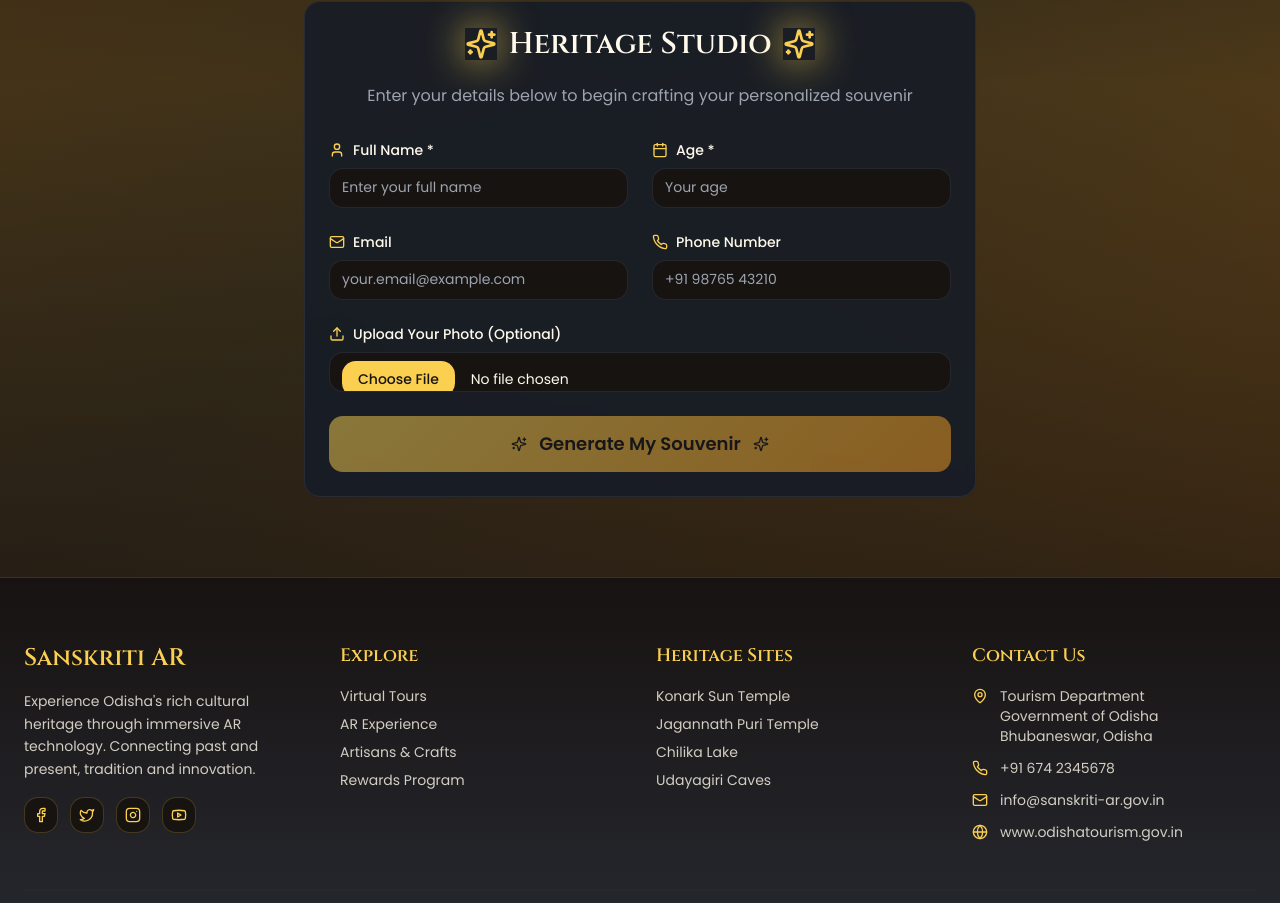
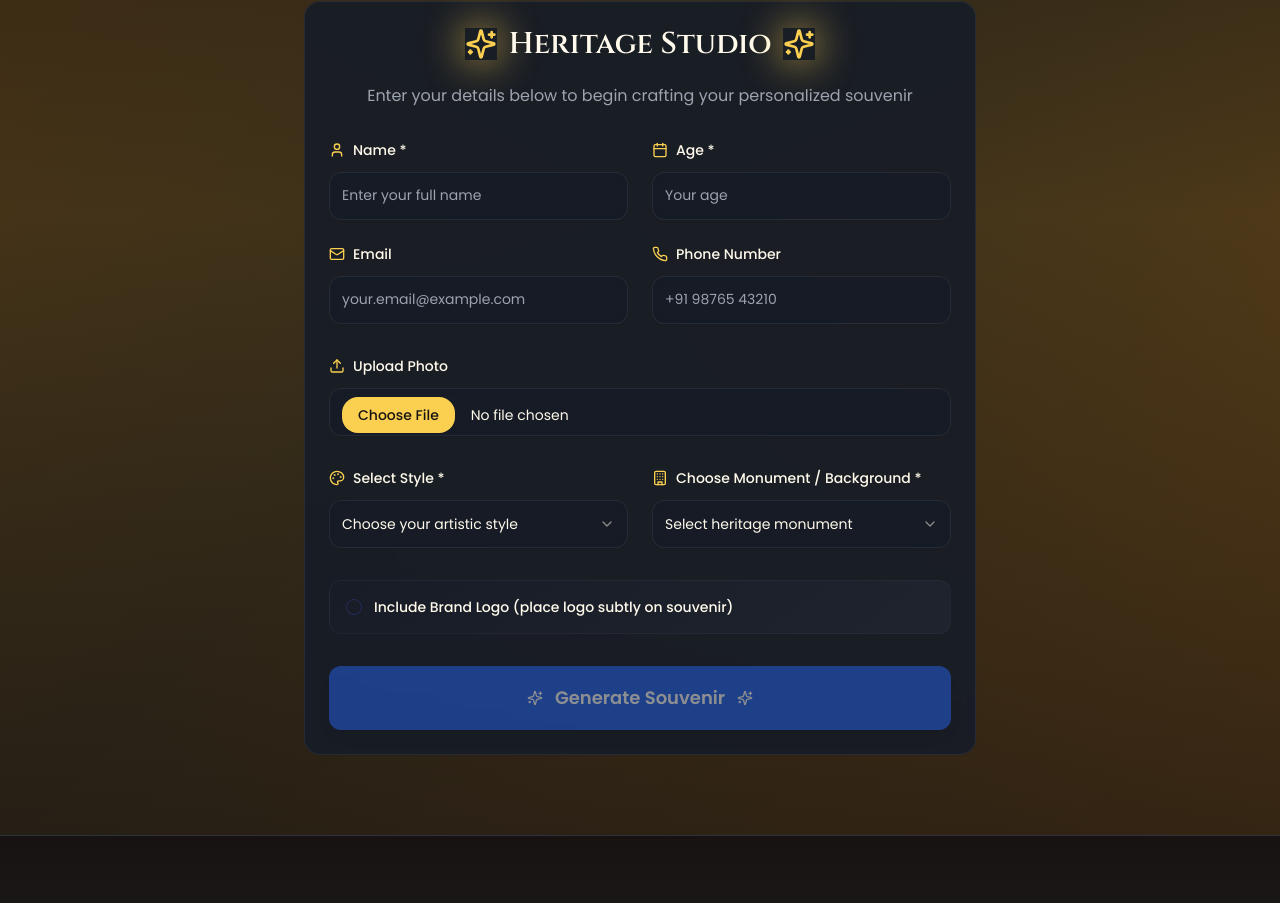
Before and after one commit to SHIVAIN-MITTAL16/sanskriti-ar-odisha-journey, a React (Vite) app: page / in a window 1280 px wide. Shown: the part 6149-7052 px from the top of the page. Built offline with nearby package versions, Linux system fonts and the light colour scheme.

Commit message:
Add souvenir generator section

```diff
--- a/src/components/SouvenirGenerator.tsx
+++ b/src/components/SouvenirGenerator.tsx
@@ -1,10 +1,12 @@
-import React, { useState } from "react";
+import React, { useState, useEffect } from "react";
 import { toast } from "sonner";
 import { Card, CardContent, CardHeader } from "@/components/ui/card";
 import { Input } from "@/components/ui/input";
 import { Label } from "@/components/ui/label";
 import { Button } from "@/components/ui/button";
-import { Download, Upload, User, Calendar, Mail, Phone, Sparkles } from "lucide-react";
+import { Checkbox } from "@/components/ui/checkbox";
+import { Select, SelectContent, SelectItem, SelectTrigger, SelectValue } from "@/components/ui/select";
+import { Download, Upload, User, Calendar, Mail, Phone, Sparkles, Palette, Building, Eye } from "lucide-react";
 
 interface UserDetails {
   fullName: string;
@@ -12,6 +14,9 @@ interface UserDetails {
   email: string;
   phone: string;
   photo: File | null;
+  style: string;
+  monument: string;
+  includeLogo: boolean;
 }
 
 const SouvenirGenerator = () => {
@@ -21,17 +26,58 @@ const SouvenirGenerator = () => {
     email: "",
     phone: "",
     photo: null,
+    style: "",
+    monument: "",
+    includeLogo: false,
   });
+
+  const [generatedPrompt, setGeneratedPrompt] = useState<string>("");
 
   const [generatedImage, setGeneratedImage] = useState<string | null>(null);
   const [loading, setLoading] = useState(false);
   const [showResult, setShowResult] = useState(false);
 
-  const HF_TOKEN = "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";
+  const styleOptions = [
+    "Cinematic",
+    "Watercolor",
+    "Anime",
+    "Oil Painting",
+    "Vintage Poster",
+    "Futuristic"
+  ];
 
-  const handleInputChange = (field: keyof UserDetails, value: string) => {
+  const monumentOptions = [
+    {
+      value: "konark-sun-temple",
+      label: "Konark Sun Temple (Odisha)",
+      description: "UNESCO World Heritage Site, chariot-shaped Black Pagoda with intricate stone carvings"
+    },
+    {
+      value: "jagannath-temple",
+      label: "Jagannath Temple (Puri)",
+      description: "One of the Char Dham pilgrimage sites, famous for Rath Yatra and spiritual aura"
+    },
+    {
+      value: "lingaraj-temple",
+      label: "Lingaraj Temple (Bhubaneswar)",
+      description: "A masterpiece of Kalinga architecture dedicated to Lord Shiva, with a towering spire"
+    }
+  ];
+
+  const handleInputChange = (field: keyof UserDetails, value: string | boolean) => {
     setUserDetails(prev => ({ ...prev, [field]: value }));
   };
+
+  // Auto-generate expert AI prompt
+  useEffect(() => {
+    if (userDetails.fullName && userDetails.style && userDetails.monument) {
+      const monumentData = monumentOptions.find(m => m.value === userDetails.monument);
+      const prompt = `Create a stunning ${userDetails.style.toLowerCase()} style digital artwork featuring ${userDetails.fullName}, age ${userDetails.age}, standing majestically in front of the iconic ${monumentData?.label || userDetails.monument}. ${monumentData?.description || ""}. The composition should be cinematic with perfect lighting, capturing the grandeur of this UNESCO World Heritage site. High resolution, professional photography style, vibrant colors, cultural authenticity, masterpiece quality. ${userDetails.includeLogo ? "Include a subtle heritage tourism logo in the corner." : ""}`;
+      setGeneratedPrompt(prompt);
+    } else {
+      setGeneratedPrompt("");
+    }
+  }, [userDetails]);
 
   const handlePhotoUpload = (e: React.ChangeEvent<HTMLInputElement>) => {
     const file = e.target.files?.[0];
@@ -69,6 +115,10 @@ const SouvenirGenerator = () => {
       formData.append("age", userDetails.age);
       formData.append("email", userDetails.email);
       formData.append("phone", userDetails.phone);
+      formData.append("style", userDetails.style);
+      formData.append("monument", userDetails.monument);
+      formData.append("include_logo", userDetails.includeLogo.toString());
+      formData.append("ai_prompt", generatedPrompt);
 
       if (userDetails.photo) {
         console.log("Converting image to base64...");
@@ -152,6 +202,9 @@ const SouvenirGenerator = () => {
       email: "",
       phone: "",
       photo: null,
+      style: "",
+      monument: "",
+      includeLogo: false,
     });
     setGeneratedImage(null);
     setShowResult(false);
@@ -167,11 +220,10 @@ const SouvenirGenerator = () => {
         {/* Header */}
         <div className="text-center mb-16">
           <h1 className="text-5xl md:text-7xl font-serif font-bold mb-6 hero-text">
-            🎨 Personalized AI Souvenir Generator
+            ✨ Personalised AI Souvenir Generator
           </h1>
           <p className="text-xl md:text-2xl text-muted-foreground max-w-3xl mx-auto leading-relaxed">
-            Create a magical heritage artwork of yourself at the magnificent Konark Sun Temple.
-            Premium AI artistry meets ancient Odisha heritage.
+            Turn your photo into a one-of-a-kind digital souvenir. Choose your style, background, and let our AI craft a cinematic portrait just for you.
           </p>
         </div>
 
@@ -187,24 +239,25 @@ const SouvenirGenerator = () => {
               <p className="text-muted-foreground">Enter your details below to begin crafting your personalized souvenir</p>
             </CardHeader>
 
-            <CardContent className="space-y-6">
+            <CardContent className="space-y-8">
+              {/* Personal Details */}
               <div className="grid grid-cols-1 md:grid-cols-2 gap-6">
-                <div className="space-y-2">
-                  <Label htmlFor="fullName" className="flex items-center gap-2 text-sm font-medium">
+                <div className="space-y-3">
+                  <Label htmlFor="fullName" className="flex items-center gap-2 text-sm font-medium text-foreground">
                     <User className="h-4 w-4 text-gold" />
-                    Full Name *
+                    Name *
                   </Label>
                   <Input
                     id="fullName"
                     value={userDetails.fullName}
                     onChange={(e) => handleInputChange("fullName", e.target.value)}
                     placeholder="Enter your full name"
-                    className="border-border/50 focus:border-gold"
+                    className="h-12 rounded-xl border-border/50 focus:border-gold focus:ring-2 focus:ring-gold/20 bg-card/50 backdrop-blur-sm shadow-sm hover:shadow-md transition-all duration-300"
                   />
                 </div>
 
-                <div className="space-y-2">
-                  <Label htmlFor="age" className="flex items-center gap-2 text-sm font-medium">
+                <div className="space-y-3">
+                  <Label htmlFor="age" className="flex items-center gap-2 text-sm font-medium text-foreground">
                     <Calendar className="h-4 w-4 text-gold" />
                     Age *
                   </Label>
@@ -214,12 +267,12 @@ const SouvenirGenerator = () => {
                     value={userDetails.age}
                     onChange={(e) => handleInputChange("age", e.target.value)}
                     placeholder="Your age"
-                    className="border-border/50 focus:border-gold"
+                    className="h-12 rounded-xl border-border/50 focus:border-gold focus:ring-2 focus:ring-gold/20 bg-card/50 backdrop-blur-sm shadow-sm hover:shadow-md transition-all duration-300"
                   />
                 </div>
 
-                <div className="space-y-2">
-                  <Label htmlFor="email" className="flex items-center gap-2 text-sm font-medium">
+                <div className="space-y-3">
+                  <Label htmlFor="email" className="flex items-center gap-2 text-sm font-medium text-foreground">
                     <Mail className="h-4 w-4 text-gold" />
                     Email
                   </Label>
@@ -229,12 +282,12 @@ const SouvenirGenerator = () => {
                     value={userDetails.email}
                     onChange={(e) => handleInputChange("email", e.target.value)}
                     placeholder="your.email@example.com"
-                    className="border-border/50 focus:border-gold"
+                    className="h-12 rounded-xl border-border/50 focus:border-gold focus:ring-2 focus:ring-gold/20 bg-card/50 backdrop-blur-sm shadow-sm hover:shadow-md transition-all duration-300"
                   />
                 </div>
 
-                <div className="space-y-2">
-                  <Label htmlFor="phone" className="flex items-center gap-2 text-sm font-medium">
+                <div className="space-y-3">
+                  <Label htmlFor="phone" className="flex items-center gap-2 text-sm font-medium text-foreground">
                     <Phone className="h-4 w-4 text-gold" />
                     Phone Number
                   </Label>
@@ -244,45 +297,131 @@ const SouvenirGenerator = () => {
                     value={userDetails.phone}
                     onChange={(e) => handleInputChange("phone", e.target.value)}
                     placeholder="+91 98765 43210"
-                    className="border-border/50 focus:border-gold"
+                    className="h-12 rounded-xl border-border/50 focus:border-gold focus:ring-2 focus:ring-gold/20 bg-card/50 backdrop-blur-sm shadow-sm hover:shadow-md transition-all duration-300"
                   />
                 </div>
               </div>
 
-              <div className="space-y-2">
-                <Label htmlFor="photo" className="flex items-center gap-2 text-sm font-medium">
+              {/* Photo Upload */}
+              <div className="space-y-3">
+                <Label htmlFor="photo" className="flex items-center gap-2 text-sm font-medium text-foreground">
                   <Upload className="h-4 w-4 text-gold" />
-                  Upload Your Photo (Optional)
+                  Upload Photo
                 </Label>
                 <Input
                   id="photo"
                   type="file"
                   accept="image/*"
                   onChange={handlePhotoUpload}
-                  className="border-border/50 file:bg-gold file:text-gold-foreground file:border-0 file:rounded-md file:px-4 file:py-2 file:mr-4 hover:file:bg-gold-light cursor-pointer"
+                  className="h-12 rounded-xl border-border/50 focus:border-gold focus:ring-2 focus:ring-gold/20 bg-card/50 backdrop-blur-sm file:bg-gold file:text-gold-foreground file:border-0 file:rounded-lg file:px-4 file:py-2 file:mr-4 file:font-medium hover:file:bg-gold-light cursor-pointer shadow-sm hover:shadow-md transition-all duration-300"
                 />
                 {userDetails.photo && (
-                  <p className="text-sm text-emerald font-medium">
-                    ✓ {userDetails.photo.name} uploaded
+                  <p className="text-sm text-emerald font-medium flex items-center gap-2">
+                    <span className="w-2 h-2 bg-emerald rounded-full"></span>
+                    {userDetails.photo.name} uploaded successfully
                   </p>
                 )}
               </div>
 
+              {/* Style Selection */}
+              <div className="grid grid-cols-1 md:grid-cols-2 gap-6">
+                <div className="space-y-3">
+                  <Label className="flex items-center gap-2 text-sm font-medium text-foreground">
+                    <Palette className="h-4 w-4 text-gold" />
+                    Select Style *
+                  </Label>
+                  <Select value={userDetails.style} onValueChange={(value) => handleInputChange("style", value)}>
+                    <SelectTrigger className="h-12 rounded-xl border-border/50 focus:border-gold focus:ring-2 focus:ring-gold/20 bg-card/50 backdrop-blur-sm shadow-sm hover:shadow-md transition-all duration-300">
+                      <SelectValue placeholder="Choose your artistic style" />
+                    </SelectTrigger>
+                    <SelectContent className="rounded-xl border-border/50 bg-popover/95 backdrop-blur-md">
+                      {styleOptions.map((style) => (
+                        <SelectItem key={style} value={style.toLowerCase()} className="rounded-lg hover:bg-accent/80 focus:bg-accent/80">
+                          {style}
+                        </SelectItem>
+                      ))}
+                    </SelectContent>
+                  </Select>
+                </div>
+
+                <div className="space-y-3">
+                  <Label className="flex items-center gap-2 text-sm font-medium text-foreground">
+                    <Building className="h-4 w-4 text-gold" />
+                    Choose Monument / Background *
+                  </Label>
+                  <Select value={userDetails.monument} onValueChange={(value) => handleInputChange("monument", value)}>
+                    <SelectTrigger className="h-12 rounded-xl border-border/50 focus:border-gold focus:ring-2 focus:ring-gold/20 bg-card/50 backdrop-blur-sm shadow-sm hover:shadow-md transition-all duration-300">
+                      <SelectValue placeholder="Select heritage monument" />
+                    </SelectTrigger>
+                    <SelectContent className="rounded-xl border-border/50 bg-popover/95 backdrop-blur-md">
+                      {monumentOptions.map((monument) => (
+                        <SelectItem key={monument.value} value={monument.value} className="rounded-lg hover:bg-accent/80 focus:bg-accent/80">
+                          <div className="space-y-1">
+                            <div className="font-medium">{monument.label}</div>
+                            <div className="text-xs text-muted-foreground line-clamp-2">{monument.description}</div>
+                          </div>
+                        </SelectItem>
+                      ))}
+                    </SelectContent>
+                  </Select>
+                </div>
+              </div>
+
+              {/* Brand Logo Option */}
+              <div className="flex items-center space-x-3 p-4 bg-gradient-card rounded-xl border border-border/30">
+                <Checkbox
+                  id="includeLogo"
+                  checked={userDetails.includeLogo}
+                  onCheckedChange={(checked) => handleInputChange("includeLogo", checked as boolean)}
+                  className="data-[state=checked]:bg-gold data-[state=checked]:border-gold"
+                />
+                <Label htmlFor="includeLogo" className="text-sm font-medium text-foreground cursor-pointer">
+                  Include Brand Logo (place logo subtly on souvenir)
+                </Label>
+              </div>
+
+              {/* AI Prompt Preview */}
+              {generatedPrompt && (
+                <div className="space-y-3">
+                  <Label className="flex items-center gap-2 text-sm font-medium text-foreground">
+                    <Eye className="h-4 w-4 text-gold" />
+                    AI Prompt Preview
+                  </Label>
+                  <div className="p-4 bg-muted/30 rounded-xl border border-border/30 text-sm text-muted-foreground">
+                    {generatedPrompt}
+                  </div>
+                </div>
+              )}
+
               <Button
                 onClick={generateSouvenir}
-                disabled={loading || !userDetails.fullName || !userDetails.age}
-                className="w-full h-14 text-lg font-semibold bg-gradient-gold text-gold-foreground hover:shadow-glow transition-all duration-300 disabled:opacity-50"
+                disabled={loading || !userDetails.fullName || !userDetails.age || !userDetails.style || !userDetails.monument}
+                className="w-full h-16 text-lg font-semibold rounded-xl shadow-lg hover:shadow-xl transition-all duration-300 disabled:opacity-50 disabled:cursor-not-allowed"
+                style={{
+                  backgroundColor: '#2563eb',
+                  color: 'white',
+                }}
+                onMouseEnter={(e) => {
+                  if (!loading && userDetails.fullName && userDetails.age && userDetails.style && userDetails.monument) {
+                    e.currentTarget.style.backgroundColor = '#1e40af';
+                  }
+                }}
+                onMouseLeave={(e) => {
+                  if (!loading && userDetails.fullName && userDetails.age && userDetails.style && userDetails.monument) {
+                    e.currentTarget.style.backgroundColor = '#2563eb';
+                  }
+                }}
               >
                 {loading ? (
                   <div className="flex items-center gap-3">
-                    <div className="w-5 h-5 border-2 border-gold-foreground border-t-transparent rounded-full animate-spin" />
-                    ✨ Crafting your heritage souvenir... please wait!
+                    <div className="w-6 h-6 border-2 border-white border-t-transparent rounded-full animate-spin" />
+                    Generating Your Souvenir...
                   </div>
                 ) : (
                   <div className="flex items-center gap-3">
-                    <Sparkles className="h-5 w-5" />
-                    Generate My Souvenir
-                    <Sparkles className="h-5 w-5" />
+                    <Sparkles className="h-6 w-6" />
+                    Generate Souvenir
+                    <Sparkles className="h-6 w-6" />
                   </div>
                 )}
               </Button>
```
